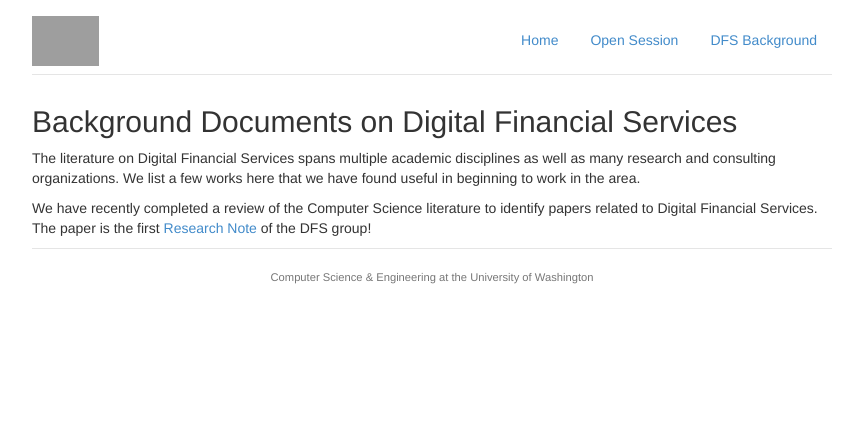
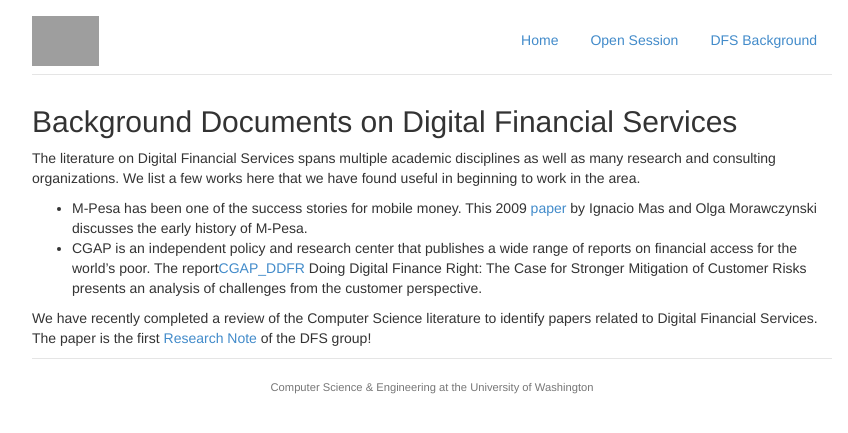
Before and after one commit to uw-ictd/uw-ictd.github.io, a Jekyll site: the page built from dfs/background_documents.md, in a window 1280 px wide, cut to the strip 0-433 px from the top of the page. Shown: the whole strip, without its empty margins (208-1056 px from the left). Built offline with Jekyll 4.4.1, drawn with Linux system fonts in a browser that asks for light colours; grey boxes are pictures that could not be loaded.

Commit message:
Adding links

```diff
--- a/dfs/background_documents.md
+++ b/dfs/background_documents.md
@@ -5,7 +5,11 @@ title: Background Documents on Digital Financial Services
 
 The literature on Digital Financial Services spans multiple academic disciplines as well as many research and consulting organizations.  We list a few works here that we have found useful in beginning to work in the area.
 
+* M-Pesa has been one of the success stories for mobile money.  This 2009 [paper][Mas2009] by Ignacio Mas and Olga Morawczynski discusses the early history of M-Pesa.
+* CGAP is an independent policy and research center that publishes a wide range of reports on financial access for the world's poor.  The report[CGAP_DDFR] Doing Digital Finance Right: The Case for Stronger Mitigation of Customer Risks  presents an analysis of challenges from the customer perspective.
 
 We have recently completed a review of the Computer Science literature to identify papers related to Digital Financial Services.  The paper is the first [Research Note][UWDFS001] of the DFS group!
 
  [UWDFS001]: http://ictd.cs.washington.edu/docs/review-computer-science-v0_1.pdf
+ [Mas2009]: http://www.mitpressjournals.org/doi/pdf/10.1162/itgg.2009.4.2.77
+ [CGAP_DDFR]: http://www.cgap.org/publications/doing-digital-finance-right
```
